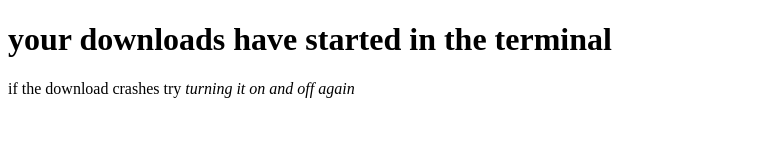
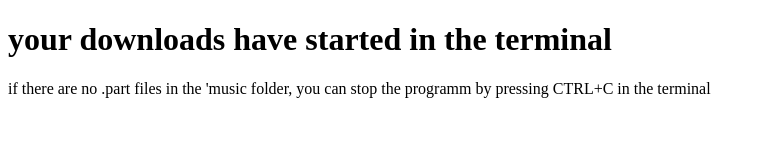
Before and after one commit to leon3110l/spotifyDownloader, a website: page index.html in a window 1280 px wide. Shown: the whole page, without its empty margins (0-766 px from the left). Drawn offline with nearby package versions, Linux system fonts and the light colour scheme; no server answers.

Commit message:
added an instruction to the index.html

```diff
--- a/index.html
+++ b/index.html
@@ -6,7 +6,7 @@
   </head>
   <body>
     <h1>your downloads have started in the terminal</h1>
-    <p>if the download crashes try <i>turning it on and off again</i></p>
+    <p>if there are no .part files in the 'music folder, you can stop the programm by pressing CTRL+C in the terminal</p>
     <script src="http://cdnjs.cloudflare.com/ajax/libs/socket.io/1.7.3/socket.io.min.js" charset="utf-8"></script>
     <script type="text/javascript">
       var socket = io("http://localhost:8000");
```
